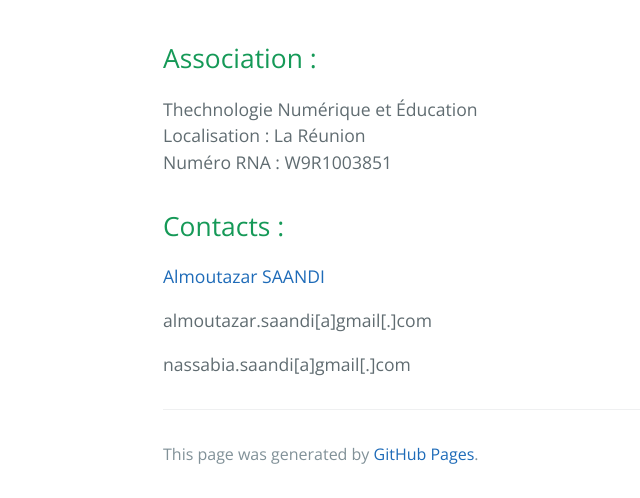
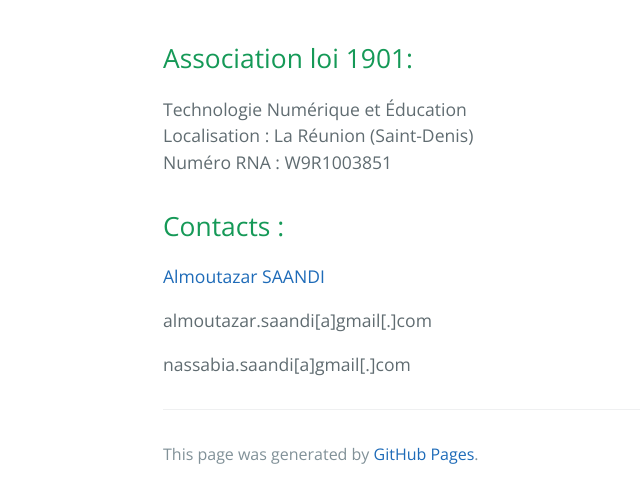
Before and after one commit to tech-num/tech-num.github.io, a Jekyll site: the page built from index.md, in a window 1280 px wide. Shown: the part 790-1288 px from the top of the page, without its empty margins (61-701 px from the left). Built offline with Jekyll 4.4.1, drawn with Linux system fonts in a browser that asks for light colours; comment, search, counter and statistics services are not loaded.

Commit message:
Update index.md

```diff
--- a/index.md
+++ b/index.md
@@ -7,11 +7,11 @@ title: Technologie Numérique et Education
 
 <iframe width="560" height="315" src="https://www.youtube.com/embed/NYQ_1Bn3K4M" frameborder="0" allow="accelerometer; autoplay; encrypted-media; gyroscope; picture-in-picture" allowfullscreen></iframe>
 
-## Association :
+## Association loi 1901:
 
-Thechnologie Numérique et Éducation<br>
-Localisation : La Réunion<br>
-Numéro RNA : W9R1003851<br>
+Technologie Numérique et Éducation <br>
+Localisation : La Réunion (Saint-Denis) <br>
+Numéro RNA : W9R1003851 <br>
 
 ## Contacts :
 
```
